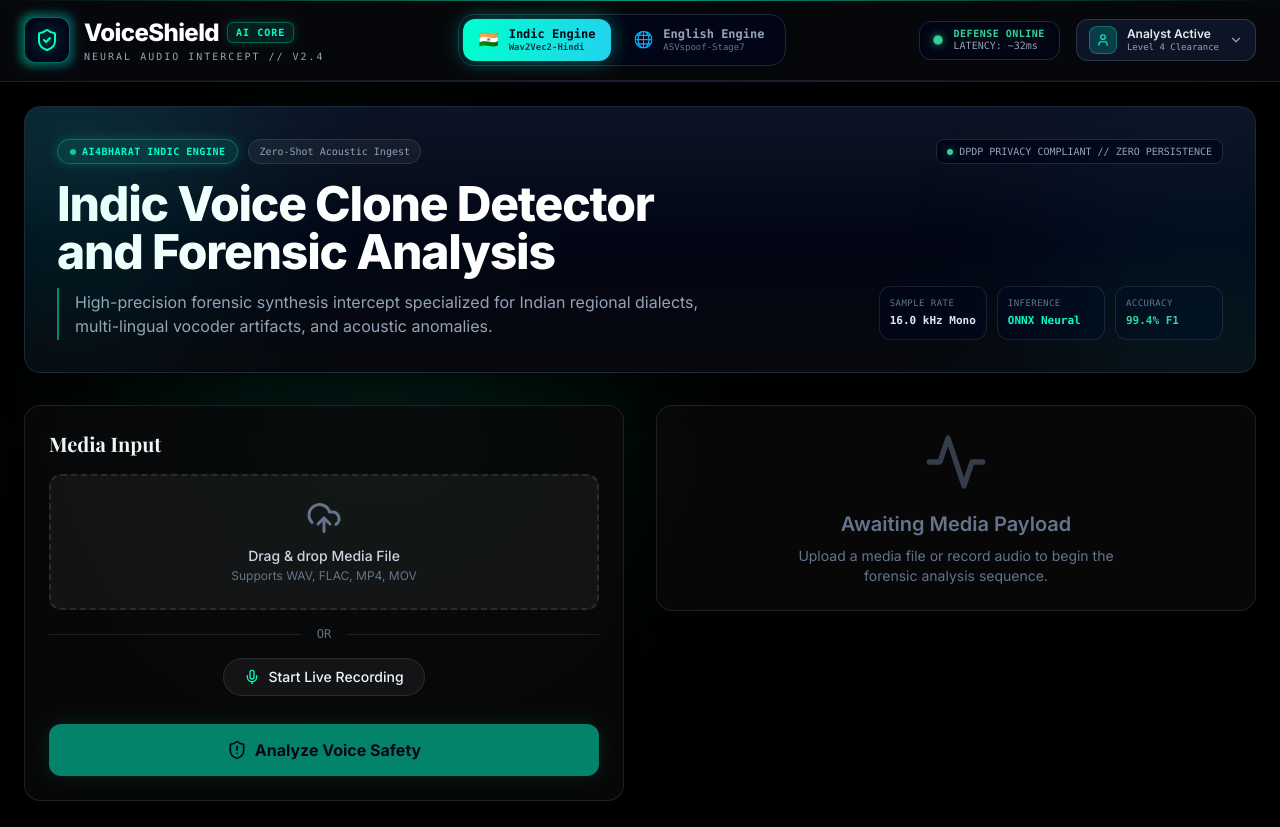
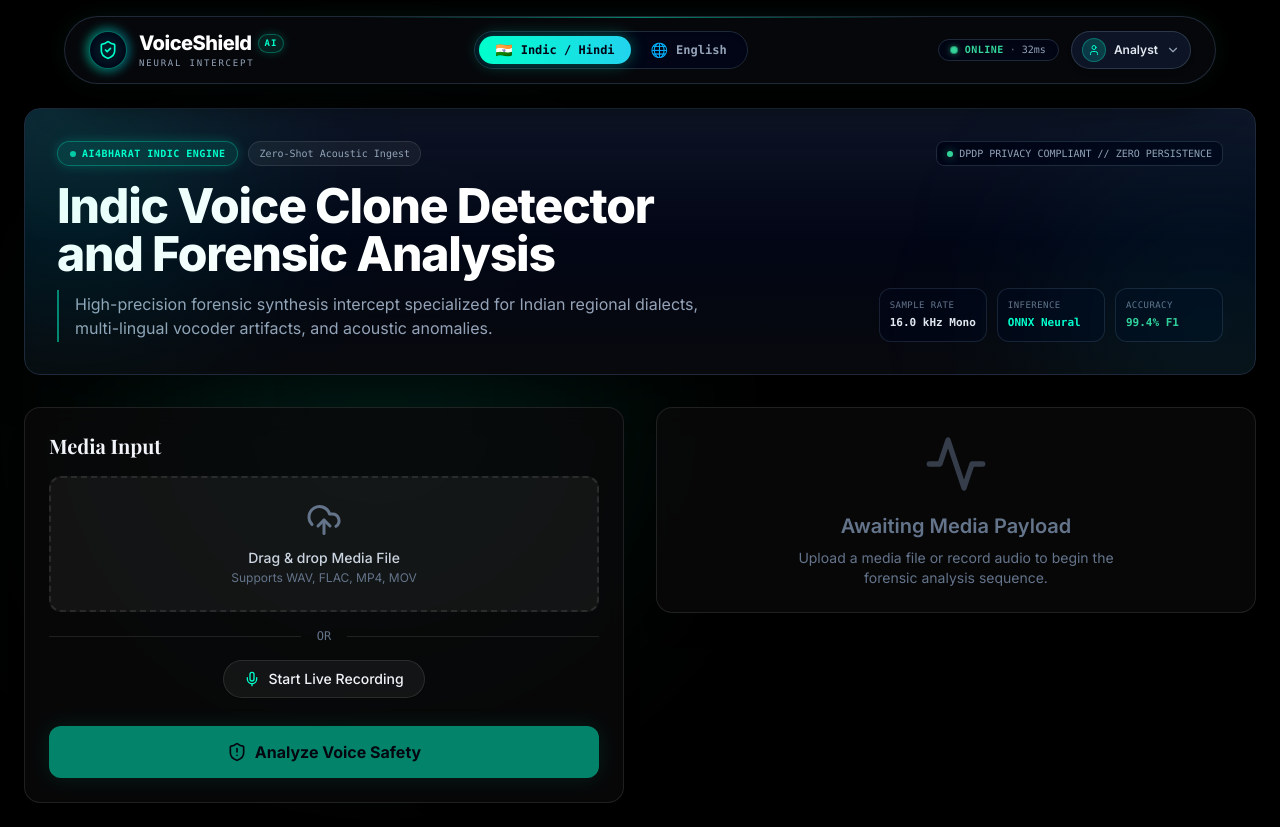
Before and after one commit to AnishCoder2006/SIH26104-AI-Clone-Detector, a Next.js app in the folder frontend/: page /dashboard/hindi in a window 1280 px wide. Built offline with nearby package versions, Linux system fonts and the light colour scheme; sample sign-in values are in the browser's storage; a web font is replaced by a local one.

Commit message:
feat(ui): convert header into floating center pill with curvy rounded corners

```diff
--- a/frontend/src/components/Navbar.tsx
+++ b/frontend/src/components/Navbar.tsx
@@ -23,88 +23,79 @@ export function Navbar() {
   const isEnglish = pathname.includes('/english');
 
   return (
-    <header className="w-full sticky top-0 z-50 bg-[#08090d]/85 backdrop-blur-xl border-b border-slate-800/80 shadow-[0_4px_30px_rgba(0,0,0,0.6)]">
-      {/* Top Cyber Line Accent */}
-      <div className="absolute top-0 left-0 right-0 h-[1px] bg-gradient-to-r from-transparent via-primary/60 to-transparent" />
+    <div className="sticky top-3 sm:top-4 z-50 w-full px-3 sm:px-6 flex justify-center pointer-events-none mb-4">
+      <header className="w-full max-w-6xl h-16 sm:h-[68px] bg-[#08090e]/85 backdrop-blur-2xl border border-slate-700/60 rounded-2xl sm:rounded-full shadow-[0_16px_40px_rgba(0,0,0,0.7),0_0_25px_rgba(0,255,204,0.08)] px-4 sm:px-6 flex items-center justify-between pointer-events-auto relative overflow-visible transition-all">
 
-      <div className="max-w-7xl mx-auto px-6 h-20 flex items-center justify-between">
+        {/* Subtle Cyber Glow Top Line */}
+        <div className="absolute top-0 left-1/4 right-1/4 h-[1px] bg-gradient-to-r from-transparent via-primary/50 to-transparent rounded-full pointer-events-none" />
 
         {/* Left: Brand Identity */}
         <div
-          className="flex items-center gap-3.5 group cursor-pointer select-none"
+          className="flex items-center gap-3 group cursor-pointer select-none"
           onClick={() => router.push('/dashboard')}
         >
           <div className="relative">
-            <div className="absolute -inset-1 bg-gradient-to-r from-primary to-cyan-500 rounded-xl blur-sm opacity-40 group-hover:opacity-75 transition-all duration-300" />
-            <div className="relative p-2.5 bg-slate-950 rounded-xl border border-primary/40 shadow-inner flex items-center justify-center">
-              <ShieldCheck className="w-6 h-6 text-primary drop-shadow-[0_0_8px_rgba(0,255,204,0.6)]" />
+            <div className="absolute -inset-1 bg-gradient-to-r from-primary to-cyan-500 rounded-full blur-sm opacity-40 group-hover:opacity-75 transition-all duration-300" />
+            <div className="relative p-2 bg-slate-950 rounded-full border border-primary/40 shadow-inner flex items-center justify-center">
+              <ShieldCheck className="w-5 h-5 text-primary drop-shadow-[0_0_8px_rgba(0,255,204,0.6)]" />
             </div>
           </div>
 
           <div className="flex flex-col">
-            <div className="flex items-center gap-2">
-              <span className="font-extrabold text-2xl tracking-tight text-white font-sans">
+            <div className="flex items-center gap-1.5">
+              <span className="font-extrabold text-xl tracking-tight text-white font-sans">
                 VoiceShield
               </span>
-              <span className="text-[10px] font-mono font-bold uppercase tracking-widest px-2 py-0.5 rounded-md bg-primary/10 border border-primary/30 text-primary shadow-[0_0_10px_rgba(0,255,204,0.2)]">
-                AI CORE
+              <span className="text-[9px] font-mono font-bold uppercase tracking-widest px-1.5 py-0.5 rounded-full bg-primary/10 border border-primary/30 text-primary shadow-[0_0_10px_rgba(0,255,204,0.2)]">
+                AI
               </span>
             </div>
-            <span className="text-[10px] font-mono text-slate-400 tracking-[0.2em] uppercase">
-              Neural Audio Intercept // v2.4
+            <span className="hidden sm:block text-[9px] font-mono text-slate-400 tracking-[0.2em] uppercase">
+              Neural Intercept
             </span>
           </div>
         </div>
 
         {/* Center: Neural Engine Switcher */}
-        <div className="hidden md:flex items-center gap-1.5 p-1 bg-slate-950/90 rounded-2xl border border-slate-800 shadow-2xl font-mono text-xs backdrop-blur-md">
+        <div className="hidden md:flex items-center gap-1 p-1 bg-slate-950/90 rounded-full border border-slate-800 shadow-inner font-mono text-xs backdrop-blur-md">
           <Link
             href="/dashboard/hindi"
-            className={`px-4 py-2 rounded-xl transition-all duration-200 flex items-center gap-2.5 ${
+            className={`px-4 py-1.5 rounded-full transition-all duration-200 flex items-center gap-2 ${
               isIndic
-                ? 'bg-gradient-to-r from-primary to-cyan-400 text-slate-950 font-bold shadow-[0_0_20px_rgba(0,255,204,0.4)]'
+                ? 'bg-gradient-to-r from-primary to-cyan-400 text-slate-950 font-bold shadow-[0_0_16px_rgba(0,255,204,0.35)]'
                 : 'text-slate-400 hover:text-slate-100 hover:bg-slate-900/80'
             }`}
           >
-            <span className="text-base leading-none">🇮🇳</span>
-            <div className="flex flex-col text-left leading-tight">
-              <span className="font-bold">Indic Engine</span>
-              <span className={`text-[9px] ${isIndic ? 'text-slate-900/80 font-semibold' : 'text-slate-500'}`}>
-                Wav2Vec2-Hindi
-              </span>
-            </div>
+            <span className="text-sm leading-none">🇮🇳</span>
+            <span className="text-xs font-semibold">Indic / Hindi</span>
           </Link>
 
           <Link
             href="/dashboard/english"
-            className={`px-4 py-2 rounded-xl transition-all duration-200 flex items-center gap-2.5 ${
+            className={`px-4 py-1.5 rounded-full transition-all duration-200 flex items-center gap-2 ${
               isEnglish
-                ? 'bg-gradient-to-r from-primary to-cyan-400 text-slate-950 font-bold shadow-[0_0_20px_rgba(0,255,204,0.4)]'
+                ? 'bg-gradient-to-r from-primary to-cyan-400 text-slate-950 font-bold shadow-[0_0_16px_rgba(0,255,204,0.35)]'
                 : 'text-slate-400 hover:text-slate-100 hover:bg-slate-900/80'
             }`}
           >
-            <span className="text-base leading-none">🌐</span>
-            <div className="flex flex-col text-left leading-tight">
-              <span className="font-bold">English Engine</span>
-              <span className={`text-[9px] ${isEnglish ? 'text-slate-900/80 font-semibold' : 'text-slate-500'}`}>
-                ASVspoof-Stage7
-              </span>
-            </div>
+            <span className="text-sm leading-none">🌐</span>
+            <span className="text-xs font-semibold">English</span>
           </Link>
         </div>
 
         {/* Right: Security Telemetry & Analyst Menu */}
-        <div className="flex items-center gap-4">
+        <div className="flex items-center gap-3">
 
           {/* Real-time Defense Status */}
-          <div className="hidden sm:flex items-center gap-3 px-3.5 py-1.5 rounded-xl bg-slate-950/80 border border-slate-800 shadow-inner">
+          <div className="hidden sm:flex items-center gap-2 px-3 py-1 rounded-full bg-slate-950/80 border border-slate-800 shadow-inner">
             <div className="relative flex items-center justify-center">
-              <span className="absolute w-2.5 h-2.5 rounded-full bg-emerald-400 animate-ping opacity-60" />
-              <span className="relative w-2 h-2 rounded-full bg-emerald-400 shadow-[0_0_8px_rgba(52,211,153,0.9)]" />
+              <span className="absolute w-2 h-2 rounded-full bg-emerald-400 animate-ping opacity-60" />
+              <span className="relative w-1.5 h-1.5 rounded-full bg-emerald-400 shadow-[0_0_6px_rgba(52,211,153,0.9)]" />
             </div>
-            <div className="flex flex-col font-mono text-[10px] leading-tight">
-              <span className="font-bold text-emerald-400 tracking-wider">DEFENSE ONLINE</span>
-              <span className="text-slate-400">LATENCY: ~32ms</span>
+            <div className="flex items-center gap-1.5 font-mono text-[10px] leading-tight">
+              <span className="font-bold text-emerald-400 tracking-wider">ONLINE</span>
+              <span className="text-slate-500">·</span>
+              <span className="text-slate-400">32ms</span>
             </div>
           </div>
 
@@ -112,20 +103,17 @@ export function Navbar() {
           <div className="relative">
             <button
               onClick={() => setDropdownOpen(!dropdownOpen)}
-              className="flex items-center gap-2.5 px-3 py-1.5 rounded-xl bg-slate-900/90 hover:bg-slate-800 border border-slate-700/80 hover:border-primary/50 transition-all shadow-md group"
+              className="flex items-center gap-2 px-2.5 py-1.5 rounded-full bg-slate-900/90 hover:bg-slate-800 border border-slate-700/80 hover:border-primary/50 transition-all shadow-md group"
             >
-              <div className="w-7 h-7 rounded-lg bg-gradient-to-tr from-cyan-500/20 to-primary/20 border border-primary/30 flex items-center justify-center text-primary">
-                <User className="w-3.5 h-3.5" />
+              <div className="w-6 h-6 rounded-full bg-gradient-to-tr from-cyan-500/20 to-primary/20 border border-primary/30 flex items-center justify-center text-primary">
+                <User className="w-3 h-3" />
               </div>
-              <div className="hidden lg:flex flex-col text-left leading-tight">
-                <span className="text-xs font-semibold text-slate-200 group-hover:text-white">Analyst Active</span>
-                <span className="text-[9px] font-mono text-slate-400">Level 4 Clearance</span>
-              </div>
+              <span className="hidden lg:block text-xs font-semibold text-slate-200 group-hover:text-white">Analyst</span>
               <ChevronDown className={`w-3.5 h-3.5 text-slate-400 transition-transform duration-200 ${dropdownOpen ? 'rotate-180 text-primary' : ''}`} />
             </button>
 
             {dropdownOpen && (
-              <div className="absolute right-0 mt-2 w-56 bg-slate-950/95 border border-slate-800 rounded-2xl shadow-[0_20px_50px_rgba(0,0,0,0.9)] py-2 z-50 backdrop-blur-2xl animate-in fade-in slide-in-from-top-2 duration-150">
+              <div className="absolute right-0 mt-3 w-56 bg-slate-950/95 border border-slate-800 rounded-2xl shadow-[0_20px_50px_rgba(0,0,0,0.9)] py-2 z-50 backdrop-blur-2xl animate-in fade-in slide-in-from-top-2 duration-150">
                 <div className="px-4 py-2.5 border-b border-slate-800/80 mb-1">
                   <p className="text-[10px] font-mono uppercase tracking-widest text-primary font-bold">Secure Session</p>
                   <p className="text-xs font-semibold text-slate-200 mt-0.5">Forensic Analyst Node</p>
@@ -152,7 +140,7 @@ export function Navbar() {
 
                   <button
                     onClick={handleLogout}
-                    className="w-full text-left px-3 py-2.5 text-xs text-rose-400 hover:bg-rose-500/10 rounded-xl flex items-center gap-2 transition-colors font-medium"
+                    className="w-full text-left px-3 py-2 text-xs text-rose-400 hover:bg-rose-500/10 rounded-xl flex items-center gap-2 transition-colors font-medium"
                   >
                     <LogOut className="w-3.5 h-3.5" />
                     Terminate Session
@@ -163,10 +151,7 @@ export function Navbar() {
           </div>
 
         </div>
-      </div>
-
-      {/* Bottom Subtle Glowing Line */}
-      <div className="h-[1px] w-full bg-gradient-to-r from-transparent via-slate-800 to-transparent" />
-    </header>
+      </header>
+    </div>
   );
 }
```
